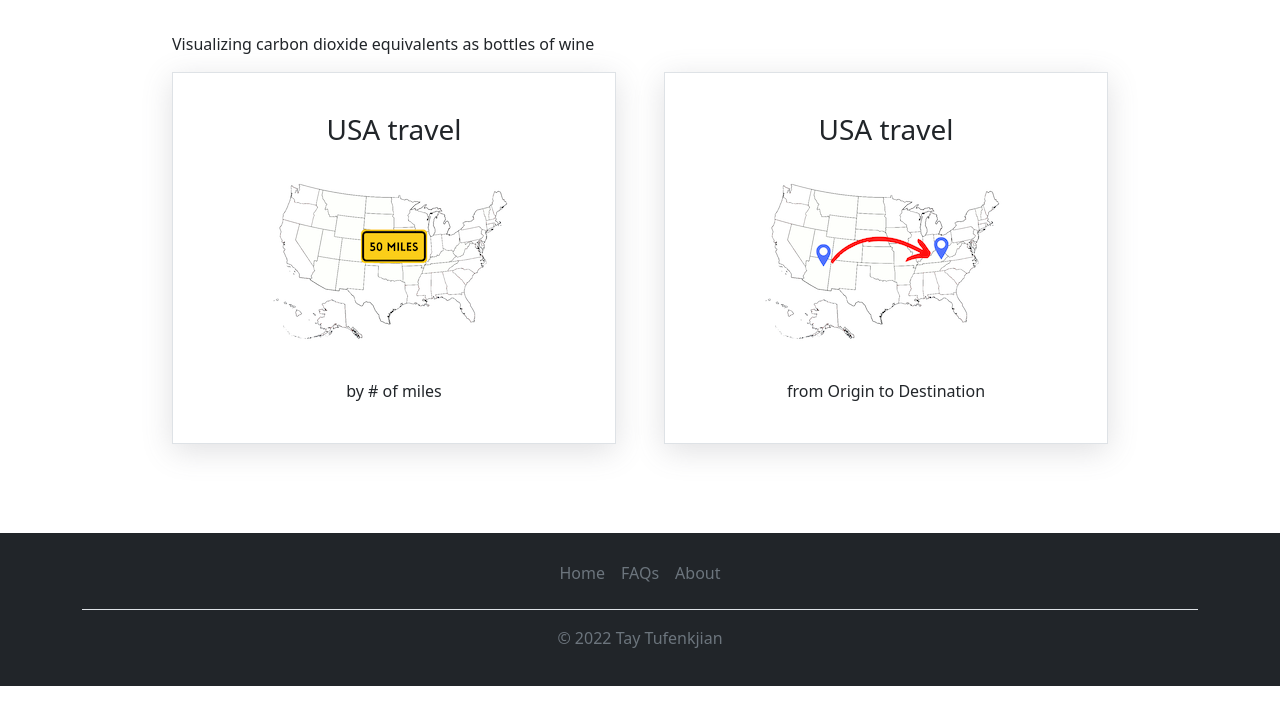
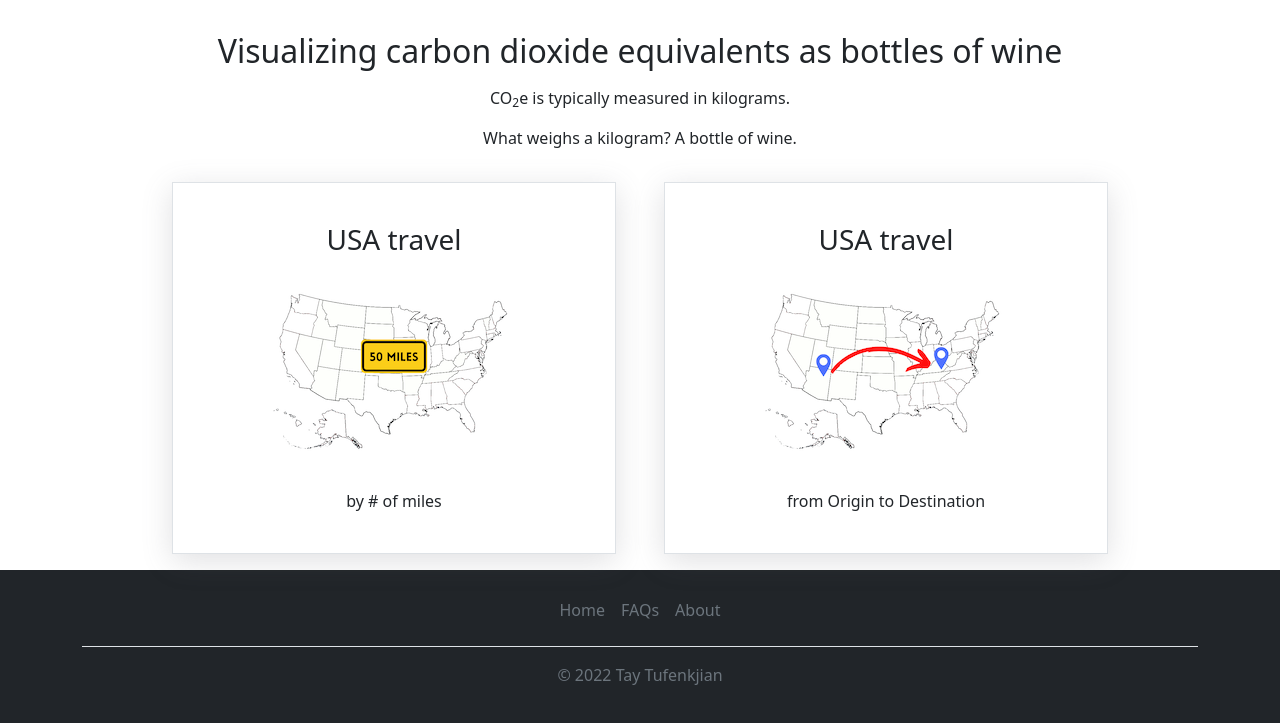
Before and after one commit to TayTufenkjian/drunk-on-carbon, a Django app: page / in a window 1280 px wide. Shown: the part 114-837 px from the top of the page. Before the commit the page ends 800 px from the top, so only its background shows below. Run offline with Django 4.2, Linux system fonts and the light colour scheme.

Commit message:
added description to home page

```diff
--- a/carbon/static/styles.css
+++ b/carbon/static/styles.css
@@ -67,6 +67,11 @@ h2 {
 #index .col a, footer a, footer a:hover {
     color: inherit;
     text-decoration: none;
+}
+
+#index #description {
+	text-align: center;
+	margin-bottom: 2rem;
 }
 
 #index .tile {
--- a/carbon/templates/index.html
+++ b/carbon/templates/index.html
@@ -3,7 +3,11 @@
 
 {% block body %}
     <div id="index">
-        <p>Visualizing carbon dioxide equivalents as bottles of wine</p>
+        <div id="description">
+            <h2>Visualizing carbon dioxide equivalents as bottles of wine</h2>
+            <p>CO<sub>2</sub>e is typically measured in kilograms.</p>
+            <p>What weighs a kilogram? A bottle of wine.</p>
+        </div>
         <div class="row gx-5">
             <div class="col">
                 <a href="{% url 'usa_travel_miles' %}">
```
